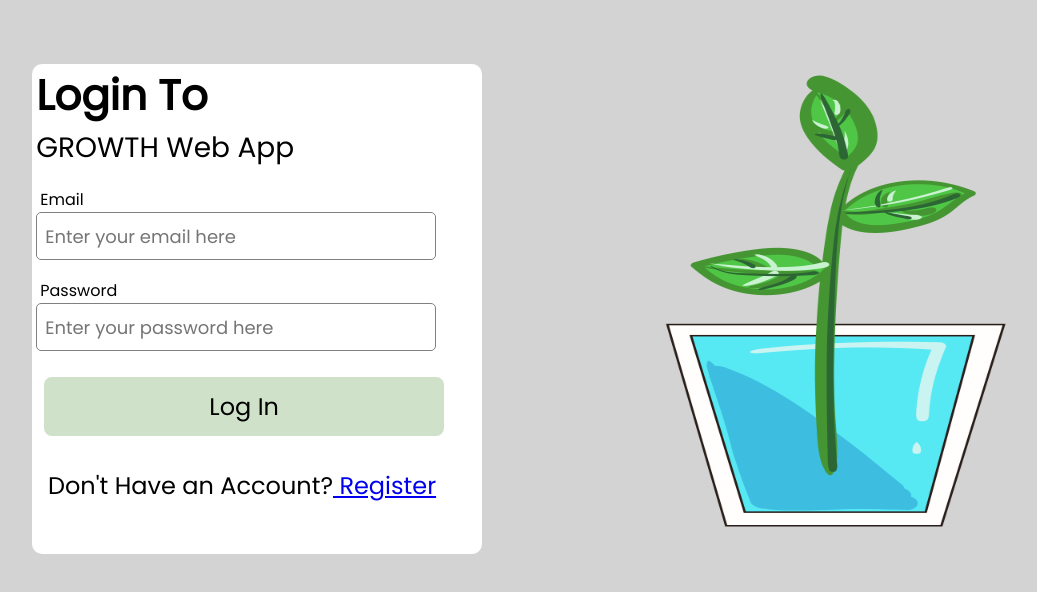
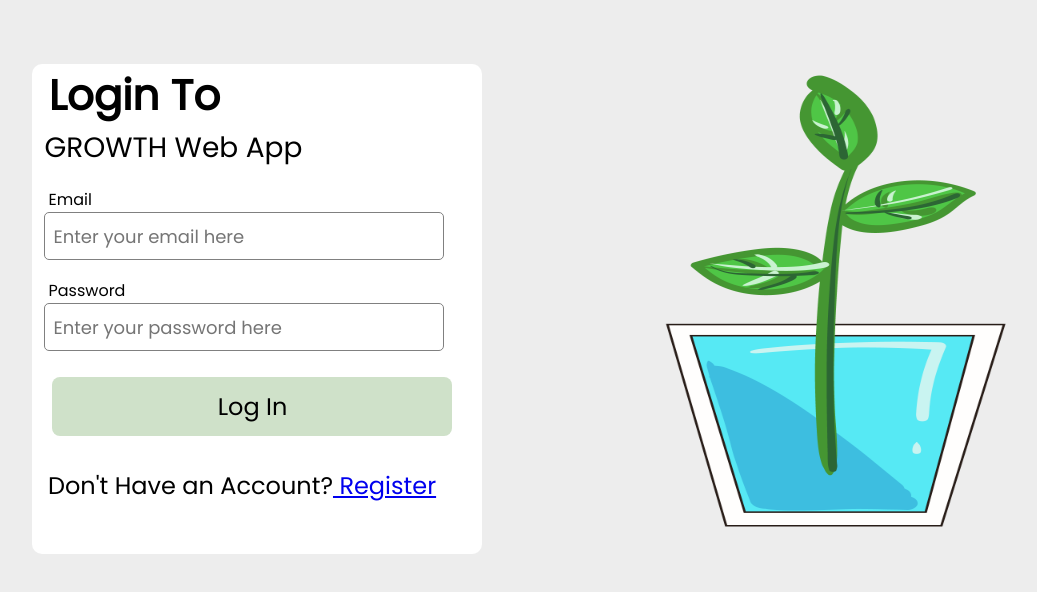
Before and after one commit to tamir057/GROWTH, a React (Create React App) app in the folder Software/GUI/react-client/: page /#/login in a window 1280 px wide. Shown: the top 592 px of the page, without its empty margins (32-1069 px from the left). Built offline with nearby package versions, Linux system fonts and the light colour scheme; no server answers.

Commit message:
Margin changes

```diff
--- a/Software/GUI/react-client/src/App.css
+++ b/Software/GUI/react-client/src/App.css
@@ -44,7 +44,7 @@
   font-weight: bolder;
   align-items: left;
   justify-content: left;
-  margin-left: 1%;
+  margin-left: 4%;
   font-family: "Poppins";
 
 }
@@ -55,7 +55,7 @@
   font-size: 28px;
   align-items: left;
   justify-content: left;
-  margin-left: 1%;
+  margin-left: 3%;
   font-family: "Poppins";
 
 }
@@ -112,7 +112,7 @@
   flex-direction: column;
   align-items: flex-start;
   justify-content: center;
-  margin-left: 1%;
+  margin-left: 3%;
 }
 
 .inputContainer > .errorLabel {
@@ -158,7 +158,7 @@ html,
 body {
   padding: 0;
   margin: 0;
-  background-color: lightgray;
+  background-color: #ededed;
   font-family: Helvetica;
 }
 
```
